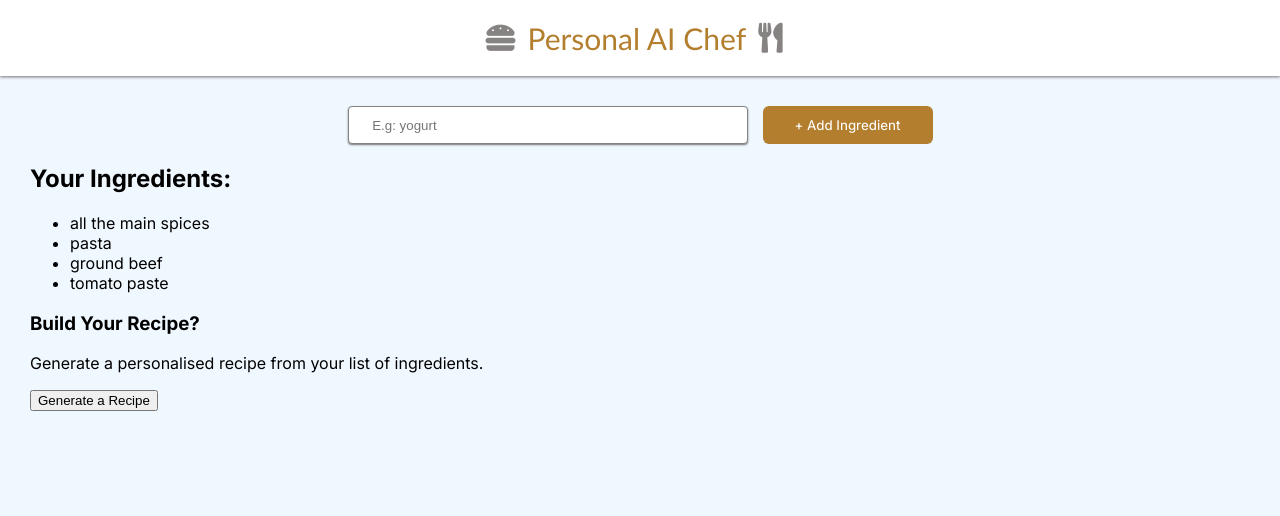
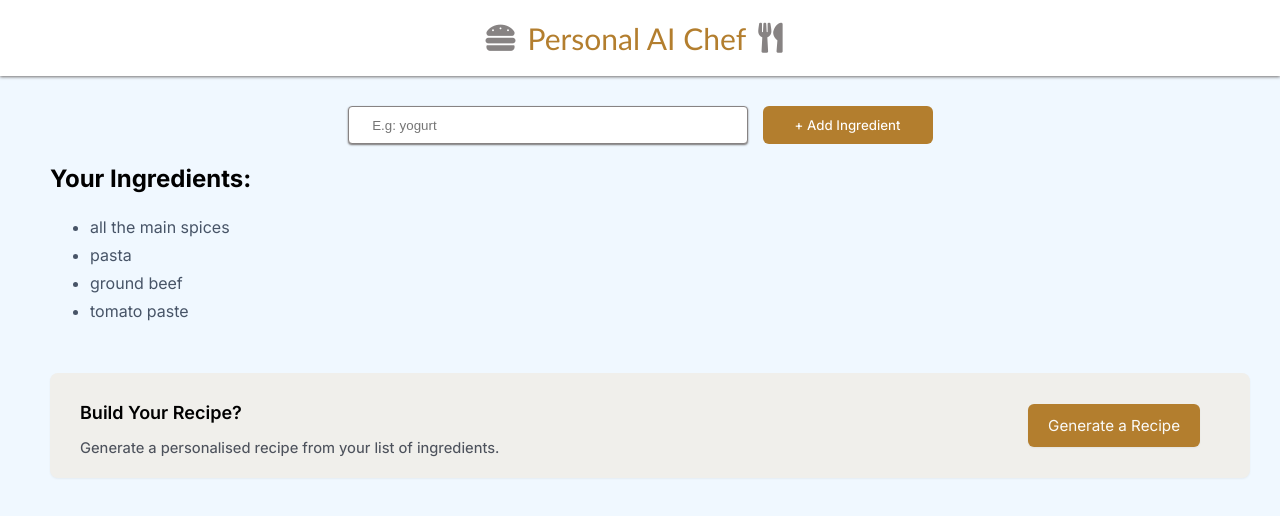
Before and after one commit to jemima-george/React-JS-practice, a React (Vite) app in the folder AI_chef_project/: page / in a window 1280 px wide. Shown: the top 516 px of the page. Built offline with nearby package versions, Linux system fonts and the light colour scheme.

Commit message:
Update Styling

```diff
--- a/AI_chef_project/src/index.css
+++ b/AI_chef_project/src/index.css
@@ -61,4 +61,72 @@ main {
   background-color: #b37e2e;
   color: white;
   width: 170px;
+  cursor: pointer;
 }
+
+.ingredients-container {
+  margin-left: 20px;
+
+}
+
+ul.ingredients-list {
+  margin-bottom: 48px;
+}
+
+ul.ingredients-list > li {
+  color: #475467;
+  line-height: 28px;
+}
+
+.get-recipe-container {
+  display: flex;
+  justify-content: space-between;
+  align-items: center;
+  border-radius: 8px;
+  background: #F0EFEB;
+  padding: 10px 30px;
+  box-shadow: 0px 1px 2px 0px rgba(0, 0, 0, 0.05);
+}
+
+.get-recipe-container h3 {
+  font-size: 1.125rem;
+  font-weight: 600;
+  line-height: 24px;
+}
+
+.get-recipe-container p {
+  color: #4d525c;
+  font-size: 0.92rem;
+  font-weight: 450;
+  line-height: 10px;
+}
+
+.get-recipe-container button {
+  border: none;
+  border-radius: 6px;
+  background: #b37e2e;
+  box-shadow: 0px 1px 2px 0px rgba(0, 0, 0, 0.05);
+  color: #FAFAF8;
+  padding: 12px 20px;
+  font-family: Inter, sans-serif;
+  font-size: 0.95rem;
+  cursor: pointer;
+  margin-right: 20px;
+}
+
+.suggested-recipe-header {
+  margin-left: 20px;
+  margin-top: 55px;
+}
+
+.suggested-recipe-container {
+  color: #484848;
+  line-height: 28px;
+  font-size: 1.125rem;
+  font-weight: 400;
+  margin-left: 30px;
+}
+
+.suggested-recipe-container ul li, .suggested-recipe-container ol li {
+  margin-bottom: 8px;
+}
```
